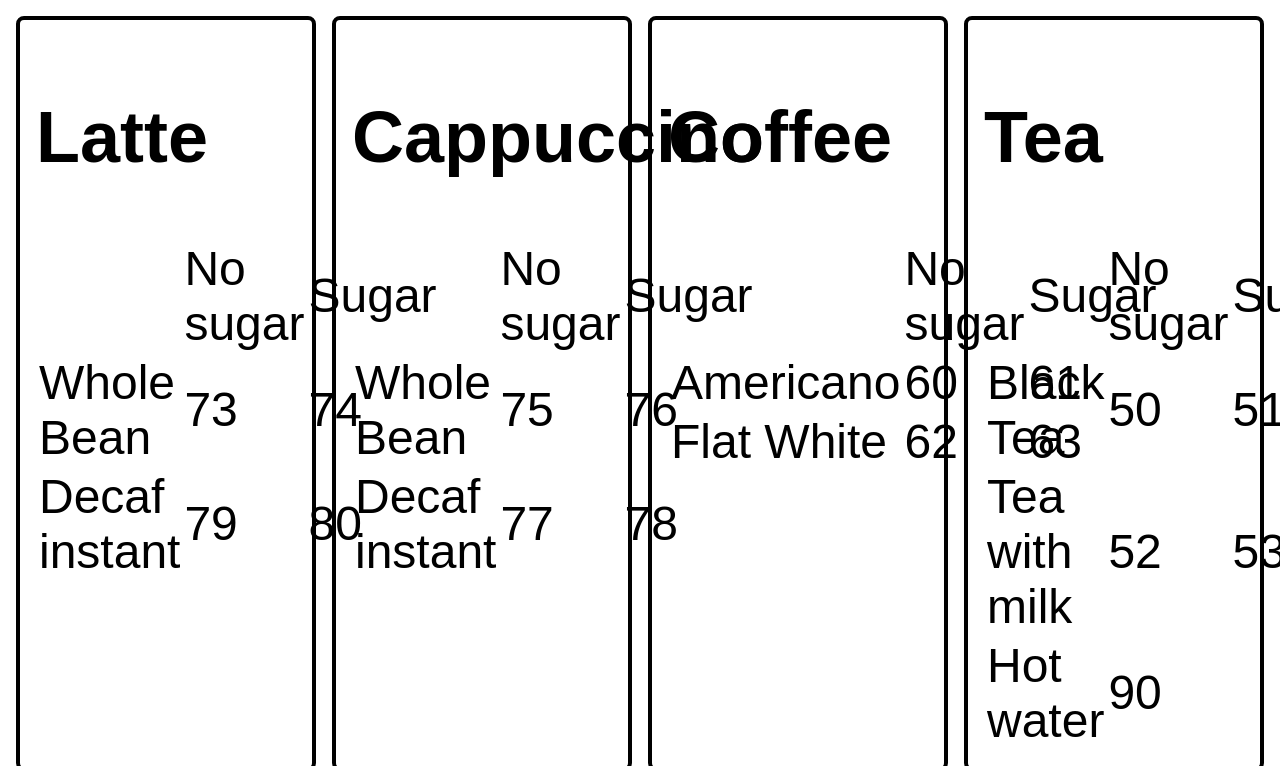
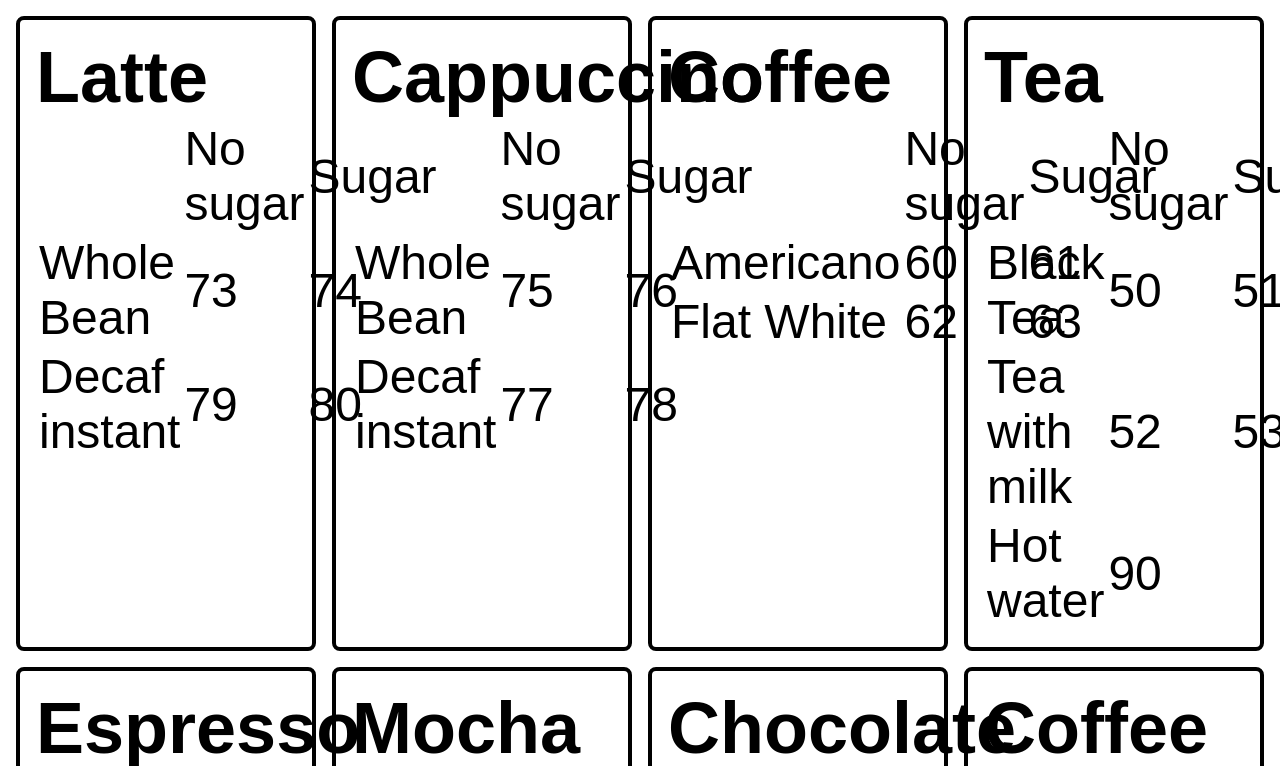
Before and after one commit to andrewgryan/coffee, a plain HTML site: page index.html in a window 1280 px wide. Shown: the top 766 px of the page. Drawn offline with Linux system fonts and the light colour scheme; a web font is replaced by a local one.

Commit message:
shrink white space

```diff
--- a/style.css
+++ b/style.css
@@ -10,6 +10,10 @@ body {
 
 table {
   width: 100%;
+}
+
+h2, h3 {
+  margin-block: 0;
 }
 
 .App {
```
